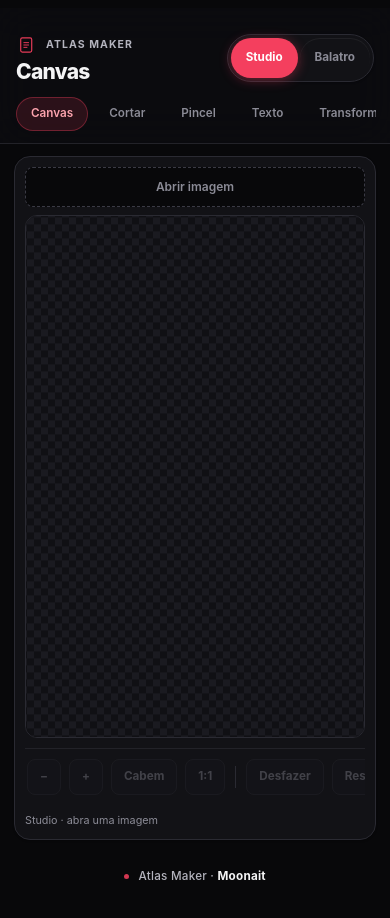
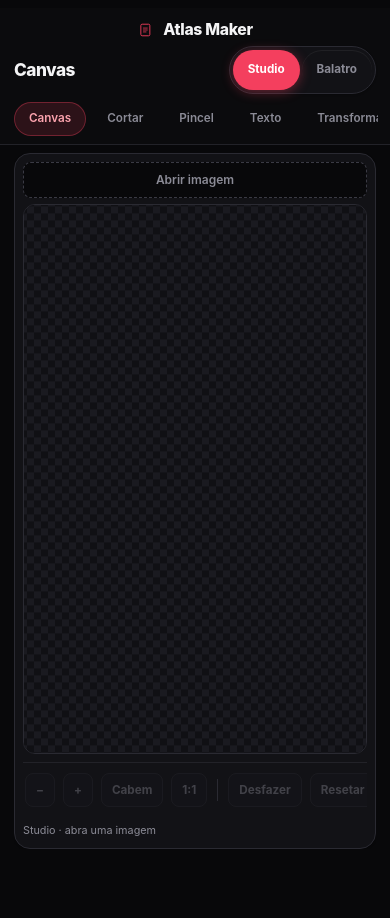
Before and after one commit to VinniGamgee/Atlas-Maker, a website: page www/index.html in a window 390 px wide. After the commit the page ends 861 px from the top, so only its background shows below. Drawn offline with Linux system fonts and the light colour scheme; some packages are replaced by stand-ins of ours.

```diff
--- a/www/css/style.css
+++ b/www/css/style.css
@@ -131,20 +131,47 @@
   position: sticky;
   top: 0;
   z-index: 100;
-  background: rgba(12, 12, 15, 0.88);
+  background: rgba(12, 12, 15, 0.92);
   backdrop-filter: blur(20px) saturate(1.2);
   -webkit-backdrop-filter: blur(20px) saturate(1.2);
   border-bottom: 1px solid var(--border-subtle);
-  padding: calc(12px + env(safe-area-inset-top, 0px)) 16px 0;
-  padding-top: calc(26px + env(safe-area-inset-top, 0px));
+  padding: env(safe-area-inset-top, 0px) 14px 0;
+}
+
+.header-brand-bar {
+  display: flex;
+  align-items: center;
+  justify-content: center;
+  gap: 8px;
+  padding: 10px 0 4px;
+}
+.header-brand-bar .header-icon {
+  color: var(--accent);
+  display: inline-flex;
+}
+.header-brand-name {
+  font-size: 1.05rem;
+  font-weight: 800;
+  letter-spacing: -0.02em;
+  color: var(--text);
+}
+.header-brand-name::after {
+  content: none;
 }
 
 .header-top {
   display: flex;
-  align-items: flex-start;
+  align-items: center;
   justify-content: space-between;
   gap: 12px;
-  margin-bottom: 14px;
+  margin-bottom: 8px;
+}
+.page-title {
+  font-size: 1.15rem !important;
+  font-weight: 800;
+  letter-spacing: -0.03em;
+  margin: 0;
+  color: var(--text);
 }
 
 .header-title-block { min-width: 0; flex: 1; }
@@ -219,7 +246,7 @@
   overflow-x: auto;
   -webkit-overflow-scrolling: touch;
   scrollbar-width: none;
-  padding-bottom: 12px;
+  padding-bottom: 8px;
   margin: 0 -2px;
   padding-left: 2px;
   padding-right: 2px;
@@ -874,14 +901,17 @@
 .stage-card {
   display: flex;
   flex-direction: column;
-  gap: 8px;
+  gap: 6px;
   background: var(--surface);
   border: 1px solid var(--border);
   border-radius: var(--radius-lg);
-  padding: 10px;
+  padding: 8px;
   box-shadow: var(--shadow-sm);
-  min-height: calc(100dvh - 160px);
-  max-height: calc(100dvh - 140px);
+  /* cabe na viewport sem scroll */
+  height: calc(100dvh - 148px);
+  max-height: calc(100dvh - 148px);
+  min-height: 0;
+  overflow: hidden;
 }
 
 .stage-top {
@@ -905,9 +935,9 @@
   flex-direction: column;
 }
 .stage-viewport .gen-viewport {
-  flex: 1;
+  flex: 1 1 auto;
   height: auto !important;
-  min-height: 220px;
+  min-height: 120px;
   max-height: none;
 }
 
@@ -999,5 +1029,26 @@
 
 /* Main menos padding no studio para ganhar área */
 main {
-  padding-top: 12px;
+  padding-top: 8px;
+  padding-bottom: 12px;
+  overflow: hidden;
 }
+#mode-editor.panel-stage,
+#mode-editor {
+  overflow: hidden;
+}
+.panel-stage {
+  overflow: hidden;
+}
+
+
+body[data-mode="editor"] .app-footer {
+  display: none;
+}
+.dropzone-compact {
+  padding: 8px 12px !important;
+}
+.stage-toolbar .toolbar-scroll > button {
+  height: 34px;
+  padding: 0 10px;
+}
--- a/www/index.html
+++ b/www/index.html
@@ -25,19 +25,17 @@
   </div>
   <div id="toast" class="toast" hidden></div>
   <header>
+    <div class="header-brand-bar">
+      <span class="header-icon" aria-hidden="true">
+        <svg width="18" height="18" viewBox="0 0 56 56" fill="none">
+          <rect x="12" y="10" width="28" height="36" rx="4" stroke="currentColor" stroke-width="3"/>
+          <path d="M20 22h12M20 28h12M20 34h8" stroke="currentColor" stroke-width="2.5" stroke-linecap="round"/>
+        </svg>
+      </span>
+      <span class="header-brand-name">Atlas Maker</span>
+    </div>
     <div class="header-top">
-      <div class="header-title-block">
-        <div class="header-logo-row">
-          <span class="header-icon" aria-hidden="true">
-            <svg width="22" height="22" viewBox="0 0 56 56" fill="none">
-              <rect x="12" y="10" width="28" height="36" rx="4" stroke="currentColor" stroke-width="3"/>
-              <path d="M20 22h12M20 28h12M20 34h8" stroke="currentColor" stroke-width="2.5" stroke-linecap="round"/>
-            </svg>
-          </span>
-          <p class="header-brand">Atlas Maker</p>
-        </div>
-        <h1 id="pageTitle">Canvas</h1>
-      </div>
+      <h1 id="pageTitle" class="page-title">Canvas</h1>
       <div class="mode-switch" role="tablist" aria-label="Modo">
         <button type="button" class="mode-btn active" data-mode="editor" id="modeEditor">Studio</button>
         <button type="button" class="mode-btn" data-mode="balatro" id="modeBalatro">Balatro</button>
```
